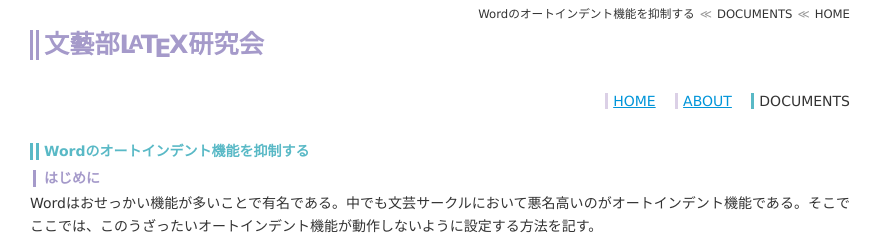
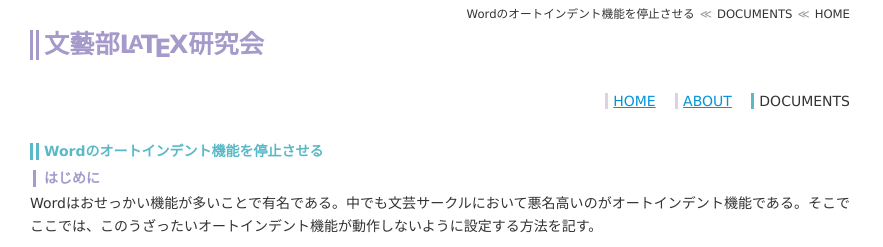
Before and after one commit to qdaibungei/latex, a Jekyll site: the page built from docs/_posts/2017-02-10-noautoindent.md, in a window 1280 px wide and 900 px high. Shown: the top 247 px of the window, without its empty margins (0-883 px from the left). Built offline with Jekyll 4.4.1, drawn with Linux system fonts in a browser that asks for light colours.

Commit message:
fix expression

```diff
--- a/docs/_posts/2017-02-10-noautoindent.md
+++ b/docs/_posts/2017-02-10-noautoindent.md
@@ -1,6 +1,6 @@
 ---
 layout: post
-title:  Wordのオートインデント機能を抑制する
+title:  Wordのオートインデント機能を停止させる
 date:   2017-02-10
 ---
 
```
